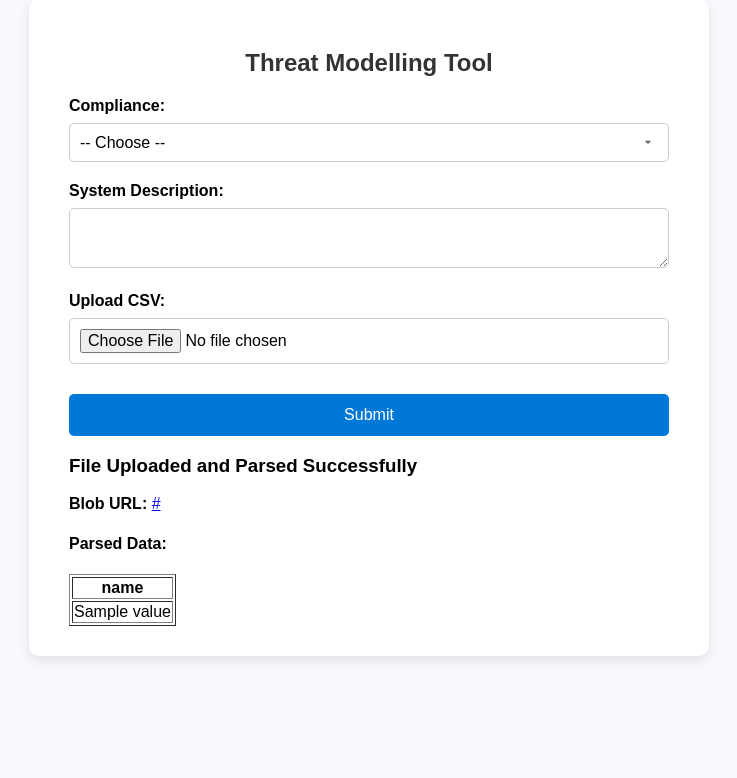
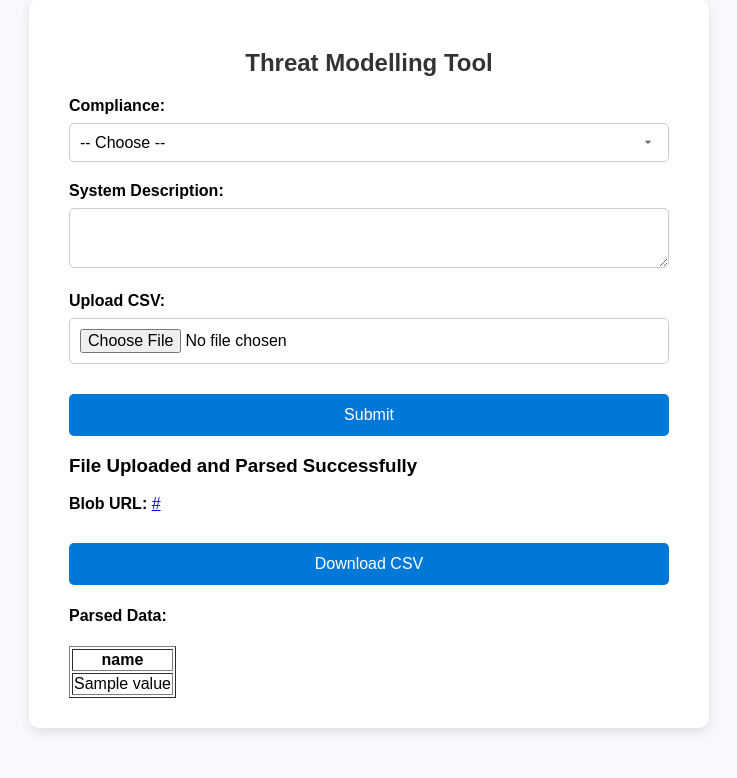
Before and after one commit to DhruviSutariya36/tmtcopilot-ui, a Flask app: template templates/form.html in a window 1280 px wide. Shown: the part 51-829 px from the top of the page, without its empty margins (271-1008 px from the left). Before the commit the page ends 711 px from the top, so only its background shows below. Run offline with Flask 3, Linux system fonts and the light colour scheme; the template is opened without the code that fills it: most values are stand-ins (such as "Sample title", 1, 10 or a date in 2020).

Commit message:
added download button

```diff
--- a/app.py
+++ b/app.py
@@ -1,4 +1,5 @@
-from flask import Flask, request, render_template, flash, redirect
+import tempfile
+from flask import Flask, request, render_template, flash, redirect, send_file
 from azure.storage.blob import BlobServiceClient
 from werkzeug.utils import secure_filename
 import os
@@ -9,6 +10,7 @@ app.secret_key = "dev-secret-key"
 
 # Azure config
 PARSE_FUNCTION_URL = "https://dev-tmtcopilot-func-bedma3g8buhnczbj.centralindia-01.azurewebsites.net/api/process?"
+AZURE_DOWNLOAD_FUNCTION_URL = "https://<your-function-app>.azurewebsites.net/api/download-csv"
 
 @app.route("/", methods=["GET", "POST"])
 def index():
@@ -55,6 +57,34 @@ def index():
 
     return render_template("form.html")
 
+@app.route("/download", methods=["GET"])
+def download_blob():
+    blob_url = request.args.get("blob_url")
+    if not blob_url:
+        flash("Missing blob URL.")
+        return redirect("/")
+
+    # Extract filename from blob URL
+    filename = blob_url.split("/")[-1]
+
+    try:
+        # Call Azure Function to download file
+        resp = requests.get(f"{AZURE_DOWNLOAD_FUNCTION_URL}?filename={filename}")
+
+        if resp.status_code != 200:
+            flash("Download failed from Azure Function.")
+            return redirect("/")
+
+        # Save to a temp file to send
+        with tempfile.NamedTemporaryFile(delete=False) as tmp_file:
+            tmp_file.write(resp.content)
+            tmp_path = tmp_file.name
+
+        return send_file(tmp_path, as_attachment=True, download_name=filename, mimetype="text/csv")
+
+    except Exception as e:
+        flash(f"Error during download: {e}")
+        return redirect("/")
 
 if __name__ == "__main__":
     app.run(debug=True)
--- a/templates/form.html
+++ b/templates/form.html
@@ -37,7 +37,15 @@
         </form>
         {% if result %}
     <h3>File Uploaded and Parsed Successfully</h3>
-    <p><strong>Blob URL:</strong> <a href="{{ result.blob_url }}" target="_blank">{{ result.blob_url }}</a></p>
+    <p>
+        <strong>Blob URL:</strong>
+        <a href="{{ result.blob_url }}" target="_blank">{{ result.blob_url }}</a>
+    </p>
+
+    <form action="/download" method="GET">
+        <input type="hidden" name="blob_url" value="{{ result.blob_url }}">
+        <button type="submit">Download CSV</button>
+    </form>
 
     <h4>Parsed Data:</h4>
     <table border="1">
```
Also changed, not shown: static/css/style.css (renamed from static/style.css).
